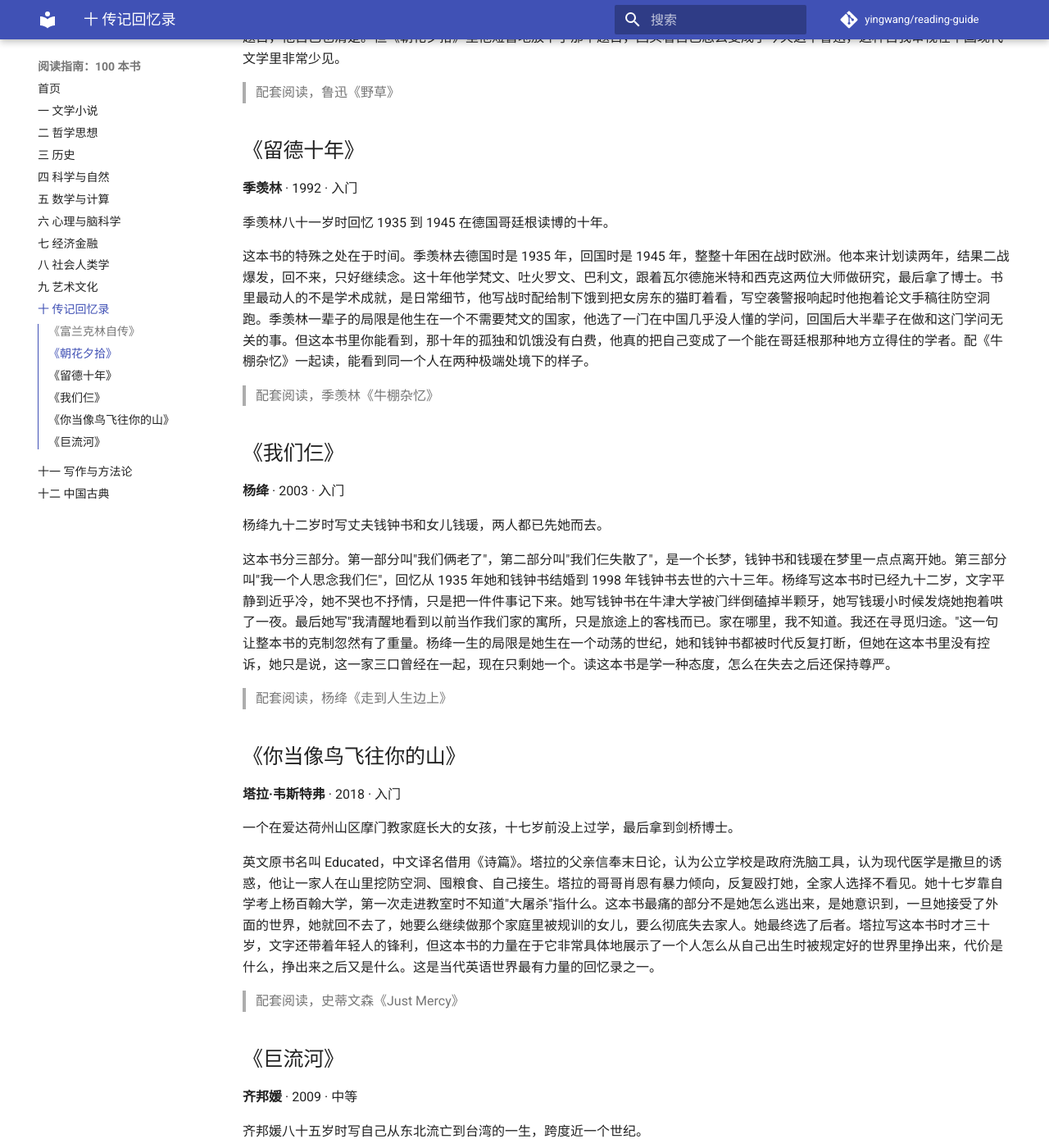
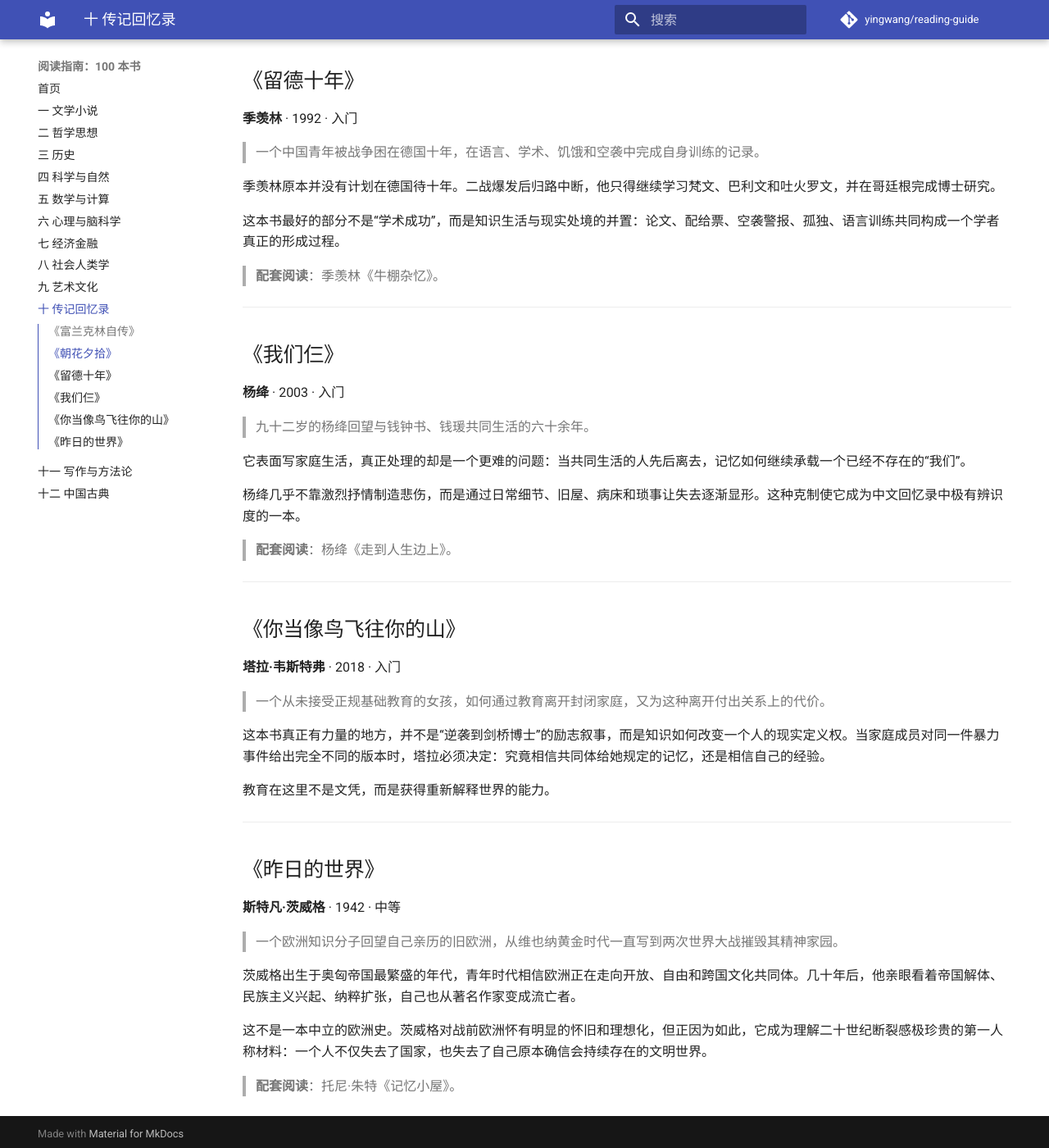
Before and after one commit to yingwang/reading-guide, an MkDocs documentation site: the page built from docs/chapters/10-biography.md, in a window 1280 px wide and 1400 px high, scrolled down 1045 px. Shown: the whole window at 82% size. Built offline with MkDocs 1.6.1 and Material for MkDocs 9.7.7, drawn with Linux system fonts in a browser that asks for light colours; comment, search, counter and statistics services are not loaded; some of the changed text lies outside the part shown.

Commit message:
Remove duplicate memoir and add The World of Yesterday

```diff
--- a/docs/chapters/10-biography.md
+++ b/docs/chapters/10-biography.md
@@ -1,69 +1,89 @@
 # 十 传记回忆录
 
-读传记的人最容易掉进两个坑。一个是把传记读成励志故事，看别人怎么成功，然后回头照着抄。另一个是把传记读成八卦，看名人有什么糗事，读完留下一堆谈资但什么也没改变。这两种读法都浪费了传记。
+读传记最容易掉进两个坑：一是把别人的人生读成成功学模板，二是把真实人物读成八卦素材。真正值得看的，是一个人如何在时代、家庭、性格、阶级与偶然事件的限制中作出选择，以及这些选择最终付出了什么代价。
 
-传记真正值得读的地方，是看一个人怎么走过他自己的局限性。每个人出生时都被一堆东西规定好，时代、家庭、性格、性别、阶级、所受的教育、所处的语言。这些东西像一个看不见的笼子，大多数人在里面过完一生，连笼子的形状都没看清。少数人在某个时刻意识到笼子在哪里，然后用一辈子去试着挪动其中一根栏杆。传记记录的就是这种挪动，它的代价、方法、副作用、和最后到底有没有挪动成。
+传记的意义不在模仿。你不可能复制富兰克林，也不可能复制茨威格。真正可迁移的，是看清一个人如何理解自己的处境，又如何在不能改变的条件中争取一点主动性。
 
-读传记不是为了模仿，模仿是没用的，你不是富兰克林也不是季羡林。读传记是为了看清一件事，一个人是怎么一边受限于自己的处境，一边又没有完全被处境吞掉的。
+下面六本横跨中西、私人生活与时代巨变。原先重复收录的《巨流河》保留在历史章，本章改收入《昨日的世界》。
 
-下面这六本，中外各半，入门和进阶都有。
+---
 
 ## 《富兰克林自传》
 
 **本杰明·富兰克林** · 1791 · 入门
 
-美国国父之一在七十岁回头写给儿子的人生总结。
+> 美国式自我塑造传统最重要的源头文本之一。
 
-这本书最出名的部分是富兰克林二十岁时给自己列的十三条美德清单，节制、缄默、秩序、决心、节俭、勤奋、诚恳、公正、中庸、清洁、平静、贞洁、谦逊。他每周专攻一条，用一张表格记录违反的次数。这听起来像今天的自我管理鸡汤，但富兰克林自己在书里坦白，他直到老都没真做到"谦逊"，只是装得像而已。这个细节让整本书可信起来，他不是在标榜，他是在演示一个普通人怎么用最笨的方法和自己的局限性周旋一辈子。富兰克林出身印刷工人，没上过大学，靠这套方法成了科学家、外交家、出版人、政治家。这本书是美国式自我塑造神话的源头，但也是它的解药，因为富兰克林本人比神话诚实得多。
+富兰克林二十岁左右给自己列出十三条美德，每周集中训练一条，并用表格记录失败次数。今天看起来很像现代习惯管理，但书真正有趣的地方，是他并没有把自己写成一个已经完成的人。他承认某些缺点终身没有真正改掉，所谓自律更多是一场持续几十年的周旋。
 
-> 配套阅读，艾萨克森《富兰克林传》
+这本书值得读，不是因为“照着做就会成功”，而是因为它展示了启蒙时代一种极强的主体观：人可以通过记录、反思、实验和修正，把自己也当成一个长期工程。
+
+> **配套阅读**：沃尔特·艾萨克森《富兰克林传》。
+
+---
 
 ## 《朝花夕拾》
 
 **鲁迅** · 1928 · 入门
 
-鲁迅四十多岁时回忆童年和少年，一共十篇散文。
+> 十篇回忆散文，让人看到鲁迅锋利文字背后的温柔、迟疑与私人记忆。
 
-不要把这本书当鲁迅的杂文读，它的语气完全不一样。鲁迅写阿长，那个迷信、粗俗、睡相难看的女工，给他买了一本他想了很久的《山海经》，他写"这又使我发生新的敬意了，别人不肯做或不能做的事，她却能够做成功"。鲁迅写藤野先生，那个在日本仙台医专给他改讲义的解剖学老师，离别时送他一张照片，背面写"惜别"两个字。鲁迅的笔在杂文里是匕首，在这本里是手。这本书最值得读的地方在于，你能看到一个后来以骂战出名的人，他温柔的部分是从哪里长出来的。鲁迅一生的局限是什么，是他离不开"国民性"这个题目，他自己也清楚。但《朝花夕拾》里他短暂地放下了那个题目，回头看自己怎么变成了今天这个鲁迅，这种自我审视在中国现代文学里非常少见。
+阿长、藤野先生、百草园、父亲的病，这些人和事并不宏大，却解释了一个后来不断追问“国民性”的作家，是怎样从非常具体的童年经验里长出来的。
 
-> 配套阅读，鲁迅《野草》
+鲁迅在杂文里经常是审判者，在《朝花夕拾》里却更多只是回望。正因为没有持续输出观点，这本书反而更接近一个真实的人。
+
+> **配套阅读**：鲁迅《野草》。
+
+---
 
 ## 《留德十年》
 
 **季羡林** · 1992 · 入门
 
-季羡林八十一岁时回忆 1935 到 1945 在德国哥廷根读博的十年。
+> 一个中国青年被战争困在德国十年，在语言、学术、饥饿和空袭中完成自身训练的记录。
 
-这本书的特殊之处在于时间。季羡林去德国时是 1935 年，回国时是 1945 年，整整十年困在战时欧洲。他本来计划读两年，结果二战爆发，回不来，只好继续念。这十年他学梵文、吐火罗文、巴利文，跟着瓦尔德施米特和西克这两位大师做研究，最后拿了博士。书里最动人的不是学术成就，是日常细节，他写战时配给制下饿到把女房东的猫盯着看，写空袭警报响起时他抱着论文手稿往防空洞跑。季羡林一辈子的局限是他生在一个不需要梵文的国家，他选了一门在中国几乎没人懂的学问，回国后大半辈子在做和这门学问无关的事。但这本书里你能看到，那十年的孤独和饥饿没有白费，他真的把自己变成了一个能在哥廷根那种地方立得住的学者。配《牛棚杂忆》一起读，能看到同一个人在两种极端处境下的样子。
+季羡林原本并没有计划在德国待十年。二战爆发后归路中断，他只得继续学习梵文、巴利文和吐火罗文，并在哥廷根完成博士研究。
 
-> 配套阅读，季羡林《牛棚杂忆》
+这本书最好的部分不是“学术成功”，而是知识生活与现实处境的并置：论文、配给票、空袭警报、孤独、语言训练共同构成一个学者真正的形成过程。
+
+> **配套阅读**：季羡林《牛棚杂忆》。
+
+---
 
 ## 《我们仨》
 
 **杨绛** · 2003 · 入门
 
-杨绛九十二岁时写丈夫钱钟书和女儿钱瑗，两人都已先她而去。
+> 九十二岁的杨绛回望与钱钟书、钱瑗共同生活的六十余年。
 
-这本书分三部分。第一部分叫"我们俩老了"，第二部分叫"我们仨失散了"，是一个长梦，钱钟书和钱瑗在梦里一点点离开她。第三部分叫"我一个人思念我们仨"，回忆从 1935 年她和钱钟书结婚到 1998 年钱钟书去世的六十三年。杨绛写这本书时已经九十二岁，文字平静到近乎冷，她不哭也不抒情，只是把一件件事记下来。她写钱钟书在牛津大学被门绊倒磕掉半颗牙，她写钱瑗小时候发烧她抱着哄了一夜。最后她写"我清醒地看到以前当作我们家的寓所，只是旅途上的客栈而已。家在哪里，我不知道。我还在寻觅归途。"这一句让整本书的克制忽然有了重量。杨绛一生的局限是她生在一个动荡的世纪，她和钱钟书都被时代反复打断，但她在这本书里没有控诉，她只是说，这一家三口曾经在一起，现在只剩她一个。读这本书是学一种态度，怎么在失去之后还保持尊严。
+它表面写家庭生活，真正处理的却是一个更难的问题：当共同生活的人先后离去，记忆如何继续承载一个已经不存在的“我们”。
 
-> 配套阅读，杨绛《走到人生边上》
+杨绛几乎不靠激烈抒情制造悲伤，而是通过日常细节、旧屋、病床和琐事让失去逐渐显形。这种克制使它成为中文回忆录中极有辨识度的一本。
+
+> **配套阅读**：杨绛《走到人生边上》。
+
+---
 
 ## 《你当像鸟飞往你的山》
 
 **塔拉·韦斯特弗** · 2018 · 入门
 
-一个在爱达荷州山区摩门教家庭长大的女孩，十七岁前没上过学，最后拿到剑桥博士。
+> 一个从未接受正规基础教育的女孩，如何通过教育离开封闭家庭，又为这种离开付出关系上的代价。
 
-英文原书名叫 Educated，中文译名借用《诗篇》。塔拉的父亲信奉末日论，认为公立学校是政府洗脑工具，认为现代医学是撒旦的诱惑，他让一家人在山里挖防空洞、囤粮食、自己接生。塔拉的哥哥肖恩有暴力倾向，反复殴打她，全家人选择不看见。她十七岁靠自学考上杨百翰大学，第一次走进教室时不知道"大屠杀"指什么。这本书最痛的部分不是她怎么逃出来，是她意识到，一旦她接受了外面的世界，她就回不去了，她要么继续做那个家庭里被规训的女儿，要么彻底失去家人。她最终选了后者。塔拉写这本书时才三十岁，文字还带着年轻人的锋利，但这本书的力量在于它非常具体地展示了一个人怎么从自己出生时被规定好的世界里挣出来，代价是什么，挣出来之后又是什么。这是当代英语世界最有力量的回忆录之一。
+这本书真正有力量的地方，并不是“逆袭到剑桥博士”的励志叙事，而是知识如何改变一个人的现实定义权。当家庭成员对同一件暴力事件给出完全不同的版本时，塔拉必须决定：究竟相信共同体给她规定的记忆，还是相信自己的经验。
 
-> 配套阅读，史蒂文森《Just Mercy》
+教育在这里不是文凭，而是获得重新解释世界的能力。
 
-## 《巨流河》
+---
 
-**齐邦媛** · 2009 · 中等
+## 《昨日的世界》
 
-齐邦媛八十五岁时写自己从东北流亡到台湾的一生，跨度近一个世纪。
+**斯特凡·茨威格** · 1942 · 中等
 
-齐邦媛 1924 年生于辽宁，父亲齐世英是东北抗日运动的核心人物之一。1925 年郭松龄反奉兵败于巨流河，齐世英从此流亡。齐邦媛六岁随家南下，此后再没回过东北。她一路从北平到南京到重庆到台湾，亲历了整个二十世纪中国的颠沛。这本书写得极慢，从童年家乡的雪、到南开中学的张伯苓、到武大外文系朱光潜让她不要转中文系而要留在英文系、到 1947 年从上海坐船去台湾、到她在台大教书一辈子。她写朱光潜在重庆乐山的山洞里给她讲华兹华斯，她写张大飞，那个写信告诉她"我自从十二岁那年家破人亡之后，从来没有真正的快乐过"的飞虎队员，最后死于河南上空。齐邦媛一生的局限是她属于那一代被时代抛来抛去的中国人，她回不去东北，也没法假装台湾就是家。这本书的好处是她不试图给一个答案，她只是把一辈子的来龙去脉写清楚，让你自己看。
+> 一个欧洲知识分子回望自己亲历的旧欧洲，从维也纳黄金时代一直写到两次世界大战摧毁其精神家园。
 
-> 配套阅读，龙应台《大江大海一九四九》
+茨威格出生于奥匈帝国最繁盛的年代，青年时代相信欧洲正在走向开放、自由和跨国文化共同体。几十年后，他亲眼看着帝国解体、民族主义兴起、纳粹扩张，自己也从著名作家变成流亡者。
+
+这不是一本中立的欧洲史。茨威格对战前欧洲怀有明显的怀旧和理想化，但正因为如此，它成为理解二十世纪断裂感极珍贵的第一人称材料：一个人不仅失去了国家，也失去了自己原本确信会持续存在的文明世界。
+
+> **配套阅读**：托尼·朱特《记忆小屋》。
```
